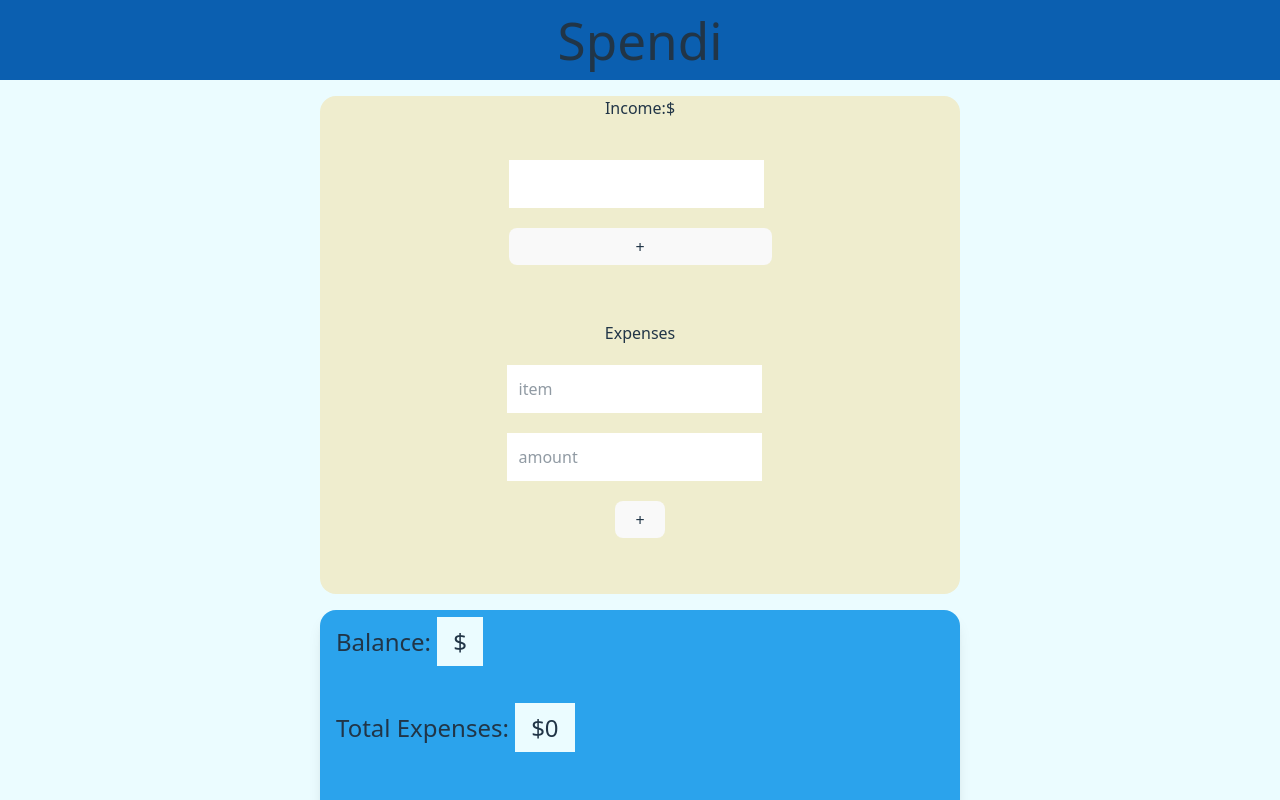
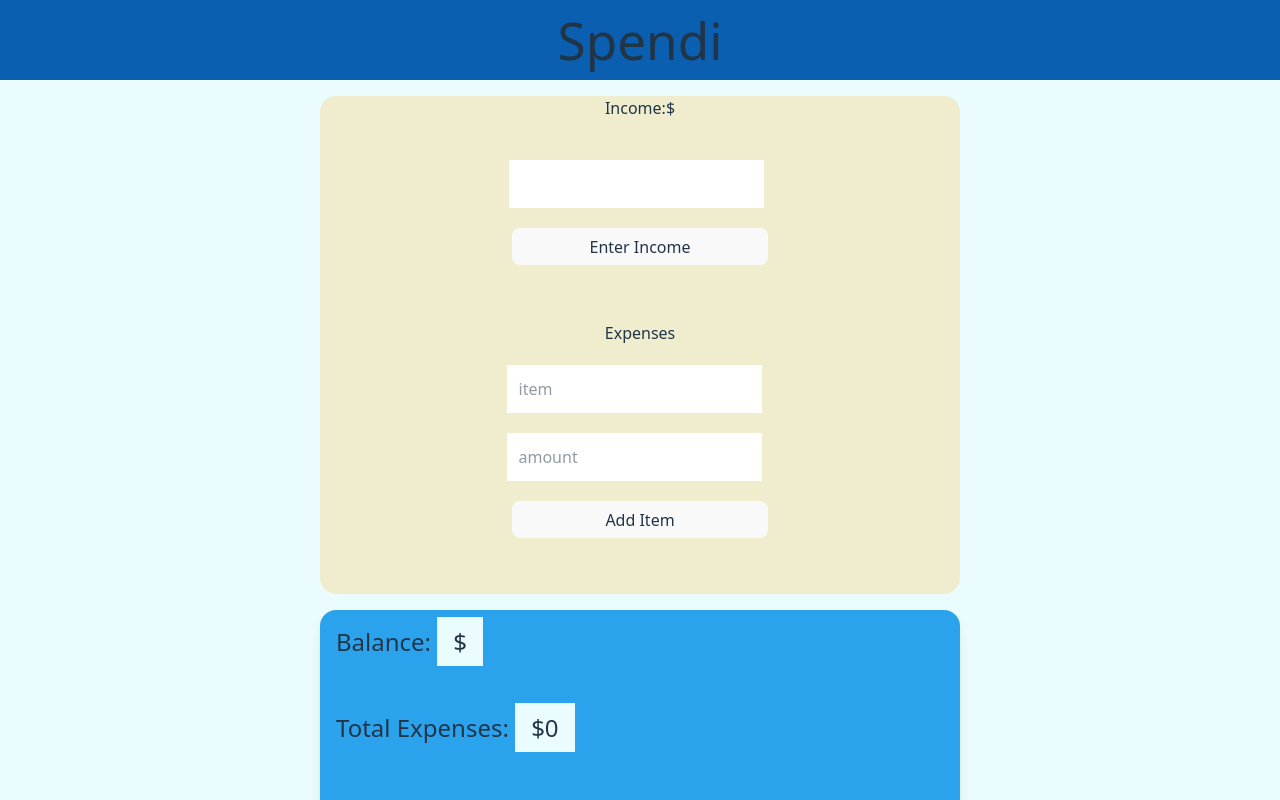
Before and after one commit to azongoismail/Spendi-react-app, a React (Vite) app: page / in a window 1280 px wide. Shown: the top 800 px of the page. Built offline with nearby package versions, Linux system fonts and the light colour scheme.

Commit message:
styled add income and add item buttons

```diff
--- a/src/Components/Income.jsx
+++ b/src/Components/Income.jsx
@@ -96,17 +96,17 @@ setTotalExpenses(preTotal => preTotal + newAmount);
     <>
     <div class= "bg-[#EFEDCE] h-[100%] w-[50vw]  mx-auto my-4 flex justify-start items-center flex-col shadow-4xl rounded-2xl gap-10">
         <p>Income:<span>${totalIncome}</span></p>
-      <form action="" onSubmit={handleIncomeSubmit} className='flex flex-col gap-5'>
+      <form action="" onSubmit={handleIncomeSubmit} className='flex flex-col gap-5 items-center'>
 
         <input value={income} type="text" onChange={handleChange} class="bg-white p-3 mr-2" />
-        <button class="p-3 text-5xl">+</button>
+        <button class="p-3 text-5xl w-[20vw] p-3 rounded-none ">Enter Income</button>
       </form>
 
       <form action="" onSubmit={handleExpensesSubmit} className='flex flex-col gap-5 my-4 items-center'>
           <h2>Expenses</h2>
         <input type="text" value={item} class=" bg-white p-3 mr-3" placeholder='item' onChange={(e) => setItem(e.target.value)} />
         <input type="number" value={amount} class=" bg-white p-3 mr-3" placeholder='amount' onChange={(e) => setAmount(e.target.value)}/>
-        <button className="p-3 text-5xl">+</button>
+        <button className="p-3 text-5xl w-[20vw] p-3 rounded-none ">Add Item</button>
       </form>
 
       {
```
